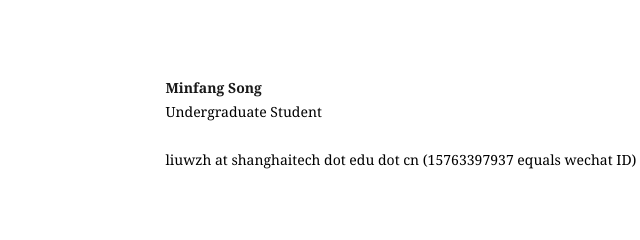
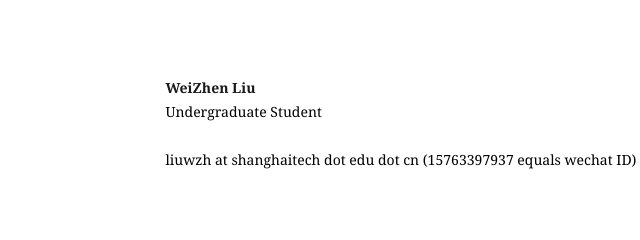
Before and after one commit to bioliyezhang/bioliyezhang.github.io, a plain HTML site: page members.html in a window 1280 px wide. Shown: the part 2391-2631 px from the top of the page, 361-1001 px from the left. Drawn offline with Linux system fonts and the light colour scheme.

Commit message:
Update members.html

```diff
--- a/members.html
+++ b/members.html
@@ -184,7 +184,7 @@
             </div>
             <div id="contentContainer">
               <div id="content" style="background-color:white; font-family='Georgia', Times New Roman, Times, serif">
-                <strong>Minfang Song</strong>
+                <strong>WeiZhen Liu</strong>
                 <br />Undergraduate Student
                 <br />
                 <br />liuwzh at shanghaitech dot edu dot cn (15763397937 equals wechat ID)
```
